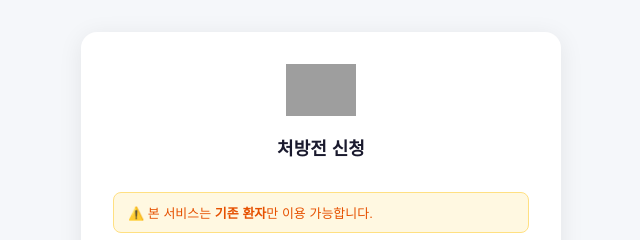
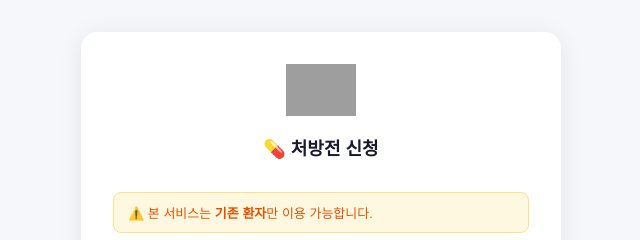
Before and after one commit to br8642-rgb/prescription-app, a plain HTML site: page index.html in a window 1280 px wide. Shown: the top 240 px of the page, 319-959 px from the left. Drawn offline with Linux system fonts and the light colour scheme; grey boxes are pictures that could not be loaded.

Commit message:
Update index.html

```diff
--- a/index.html
+++ b/index.html
@@ -107,7 +107,7 @@
 <div class="container">
   <div class="header">
     <img src="/public/logo.png" alt="뉴헤어모발성형외과의원" class="logo-img">
-    <h1>처방전 신청</h1>
+    <h1>💊 처방전 신청</h1>
   </div>
 
   <div class="notice">⚠️ 본 서비스는 <strong>기존 환자</strong>만 이용 가능합니다.</div>
```
